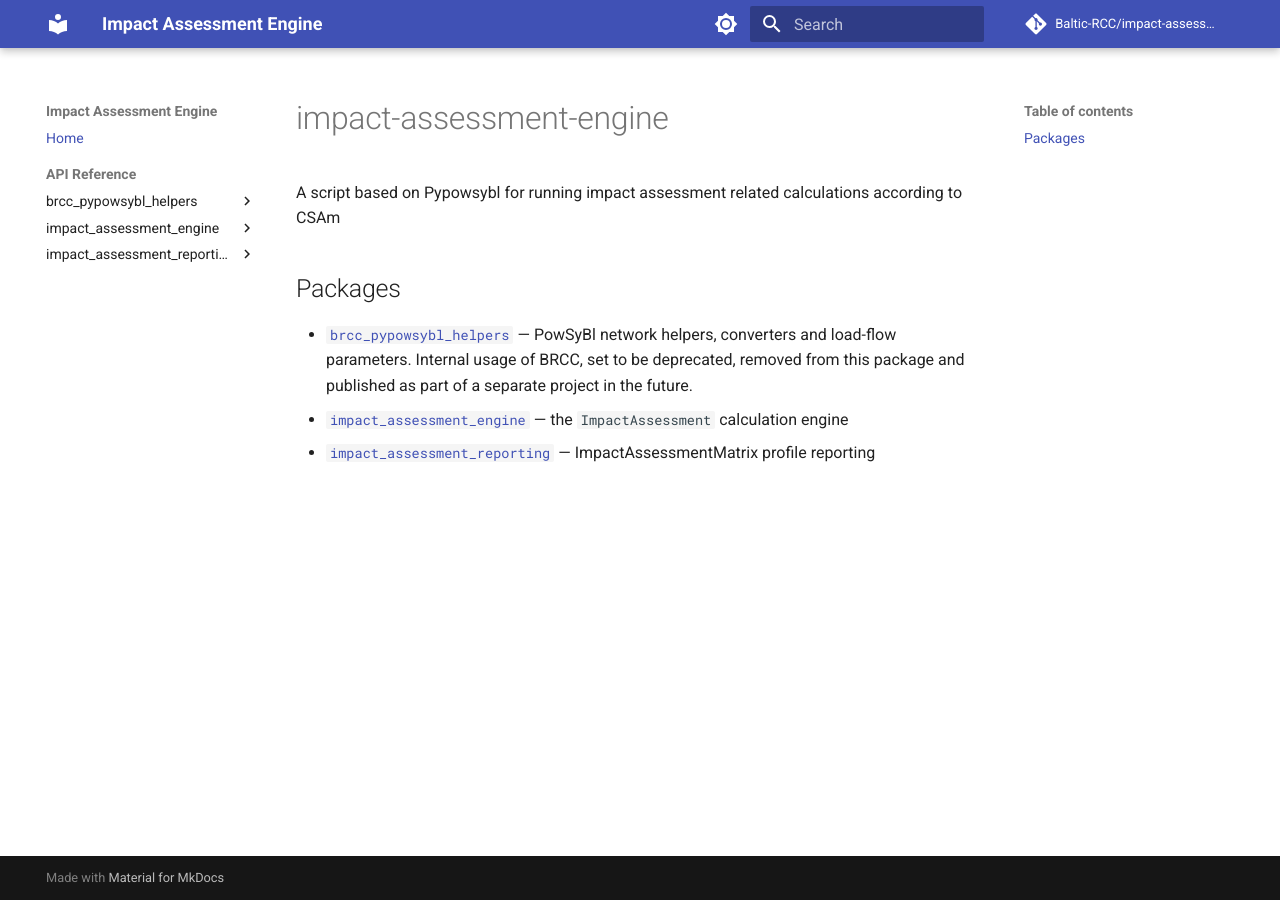
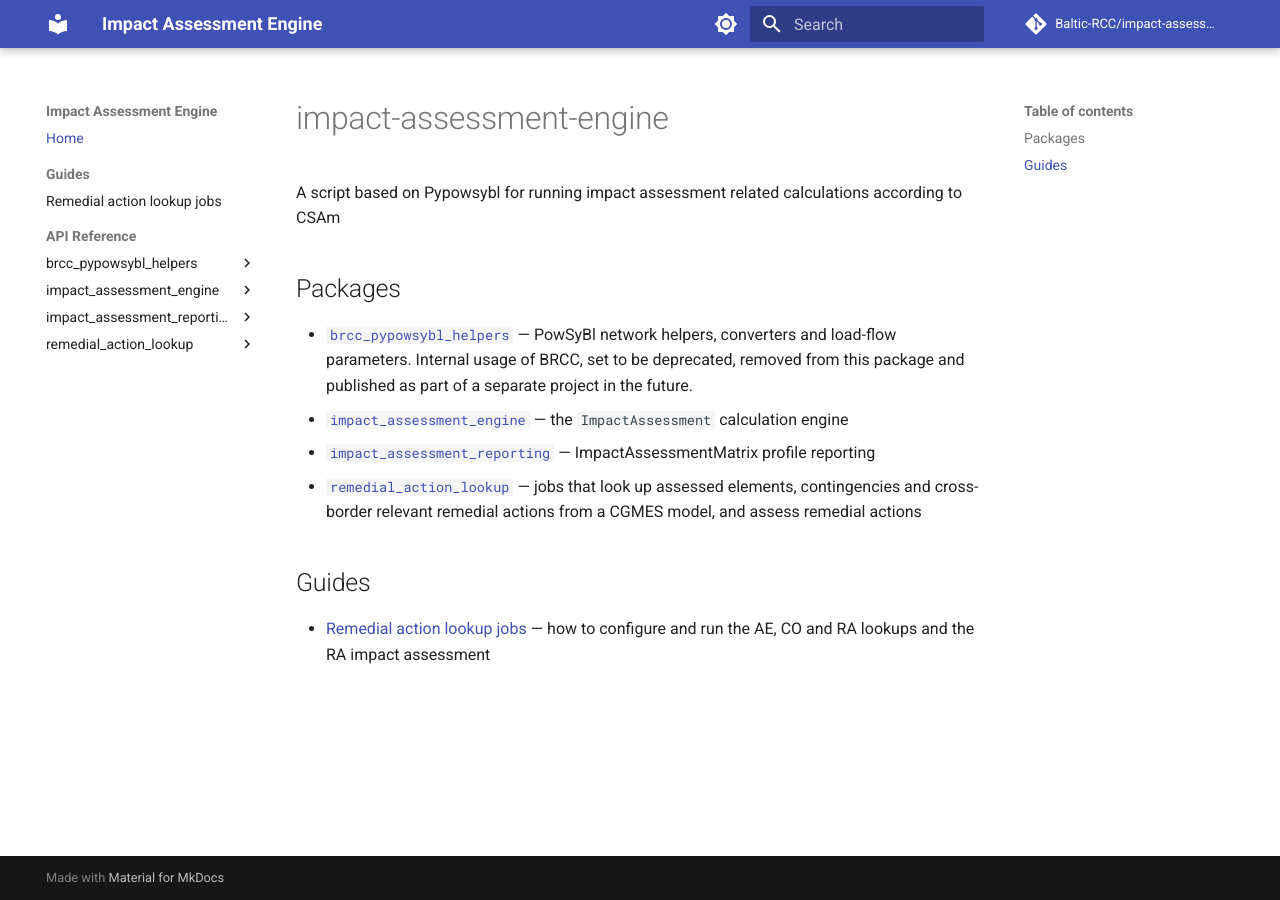
Before and after one commit to Baltic-RCC/impact-assessment-engine, an MkDocs documentation site: the page built from docs/index.md, in a window 1280 px wide. Built offline with MkDocs 1.6.1 and Material for MkDocs 9.7.7, drawn with Linux system fonts in a browser that asks for light colours; comment, search, counter and statistics services are not loaded.

Commit message:
docs: aligned docs for new features

```diff
--- a/docs/index.md
+++ b/docs/index.md
@@ -7,3 +7,8 @@ A script based on Pypowsybl for running impact assessment related calculations a
 - [`brcc_pypowsybl_helpers`](api/brcc_pypowsybl_helpers/converters.md) &mdash; PowSyBl network helpers, converters and load-flow parameters. Internal usage of BRCC, set to be deprecated, removed from this package and published as part of a separate project in the future.
 - [`impact_assessment_engine`](api/impact_assessment_engine/impact_assessment.md) &mdash; the `ImpactAssessment` calculation engine
 - [`impact_assessment_reporting`](api/impact_assessment_reporting/iam_builder.md) &mdash; ImpactAssessmentMatrix profile reporting
+- [`remedial_action_lookup`](api/remedial_action_lookup/ra_lookup.md) &mdash; jobs that look up assessed elements, contingencies and cross-border relevant remedial actions from a CGMES model, and assess remedial actions
+
+## Guides
+
+- [Remedial action lookup jobs](guides/remedial_action_lookup.md) &mdash; how to configure and run the AE, CO and RA lookups and the RA impact assessment
--- a/docs/requirements.txt
+++ b/docs/requirements.txt
@@ -1,5 +1,5 @@
 mkdocs==1.6.1
 mkdocs-material==9.7.7
-mkdocstrings[python]==1.0.6
+mkdocstrings[python]==1.0.8
 mkdocstrings-python==2.0.9
 nc-data-exchange @ git+https://github.com/Baltic-RCC/NC-Data-Exchange.git@170109cf03137e442d6aef690b65055dc870938d
--- a/mkdocs.yml
+++ b/mkdocs.yml
@@ -11,6 +11,8 @@ theme:
     - navigation.top
     - search.suggest
     - search.highlight
+    - content.code.copy
+    - content.tabs.link
   palette:
     - media: "(prefers-color-scheme: light)"
       scheme: default
@@ -24,6 +26,19 @@ theme:
       toggle:
         icon: material/brightness-4
         name: Switch to light mode
+
+markdown_extensions:
+  - admonition
+  - toc:
+      permalink: true
+  - pymdownx.highlight
+  - pymdownx.superfences:
+      custom_fences:
+        - name: mermaid
+          class: mermaid
+          format: !!python/name:pymdownx.superfences.fence_code_format
+  - pymdownx.tabbed:
+      alternate_style: true
 
 plugins:
   - search
@@ -48,6 +63,8 @@ plugins:
 
 nav:
   - Home: index.md
+  - Guides:
+      - Remedial action lookup jobs: guides/remedial_action_lookup.md
   - API Reference:
       - brcc_pypowsybl_helpers:
           - converters: api/brcc_pypowsybl_helpers/converters.md
@@ -58,3 +75,6 @@ nav:
           - impact_assessment: api/impact_assessment_engine/impact_assessment.md
       - impact_assessment_reporting:
           - iam_builder: api/impact_assessment_reporting/iam_builder.md
+      - remedial_action_lookup:
+          - job_config: api/remedial_action_lookup/job_config.md
+          - ra_lookup: api/remedial_action_lookup/ra_lookup.md
```
Also changed, not shown: README.md (+14 -1 lines), 1 other file.
